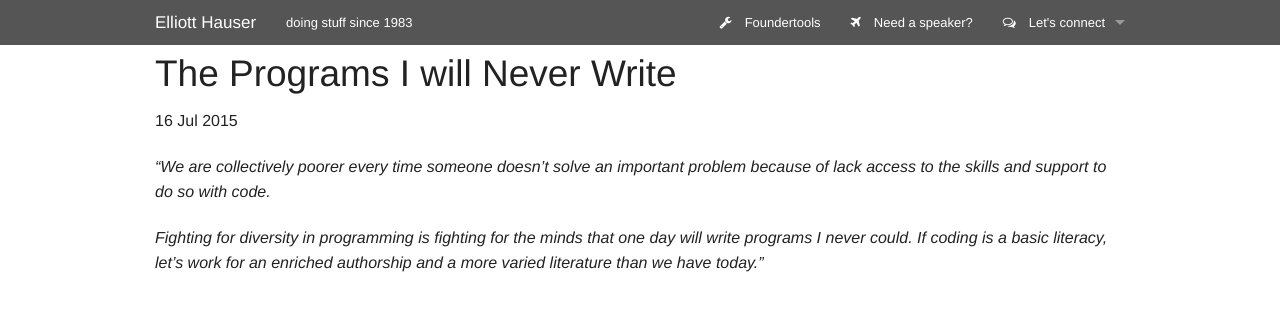
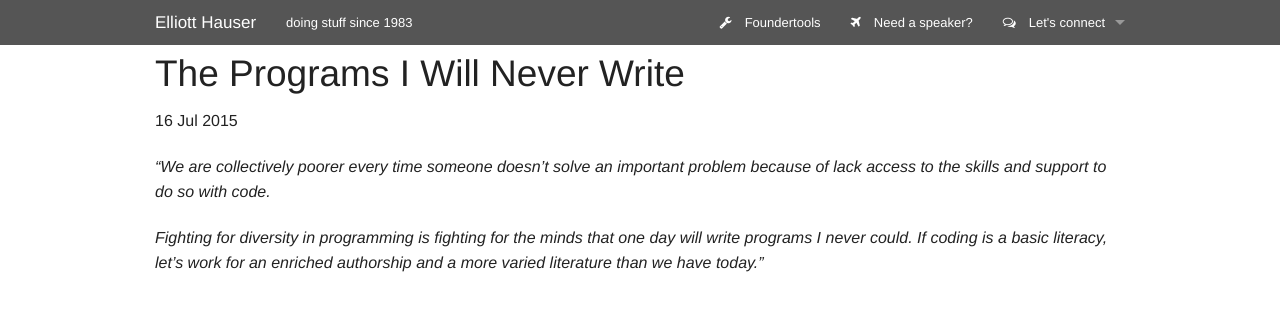
Before and after one commit to eah13/eah13.github.io, a Jekyll site: the page built from _posts/2015-07-16-programs.md, in a window 1280 px wide. Shown: the top 311 px of the page. Built offline with Jekyll 4.4.1, drawn with Linux system fonts in a browser that asks for light colours; nearby versions of some CDN libraries.

```diff
--- a/_posts/2015-07-16-programs.md
+++ b/_posts/2015-07-16-programs.md
@@ -1,6 +1,6 @@
 ---
 layout: post
-title: "The Programs I will Never Write"
+title: "The Programs I Will Never Write"
 link: https://medium.com/@hauspoor/the-programs-i-will-never-write-4ef81a7d0ccf
 ---
 
```
